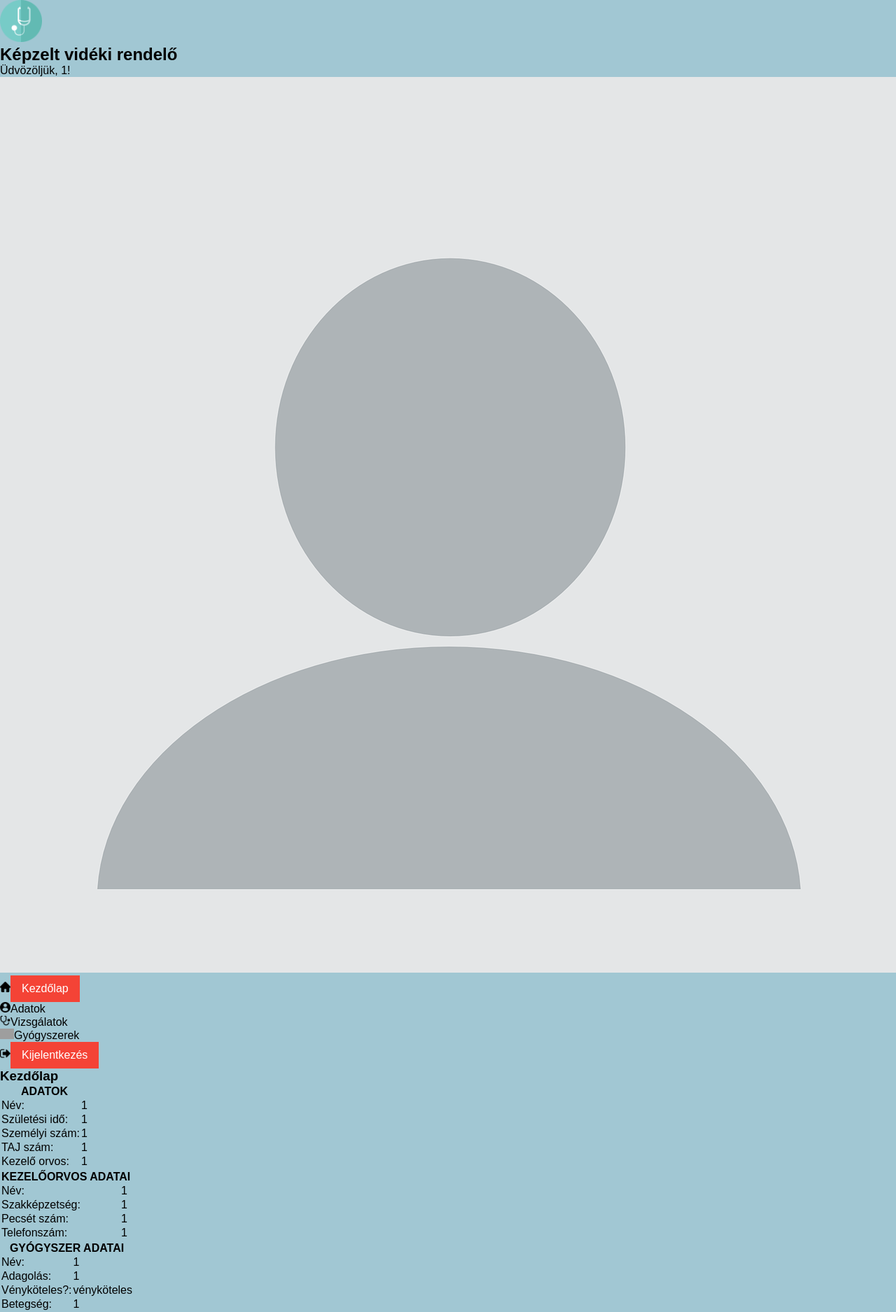
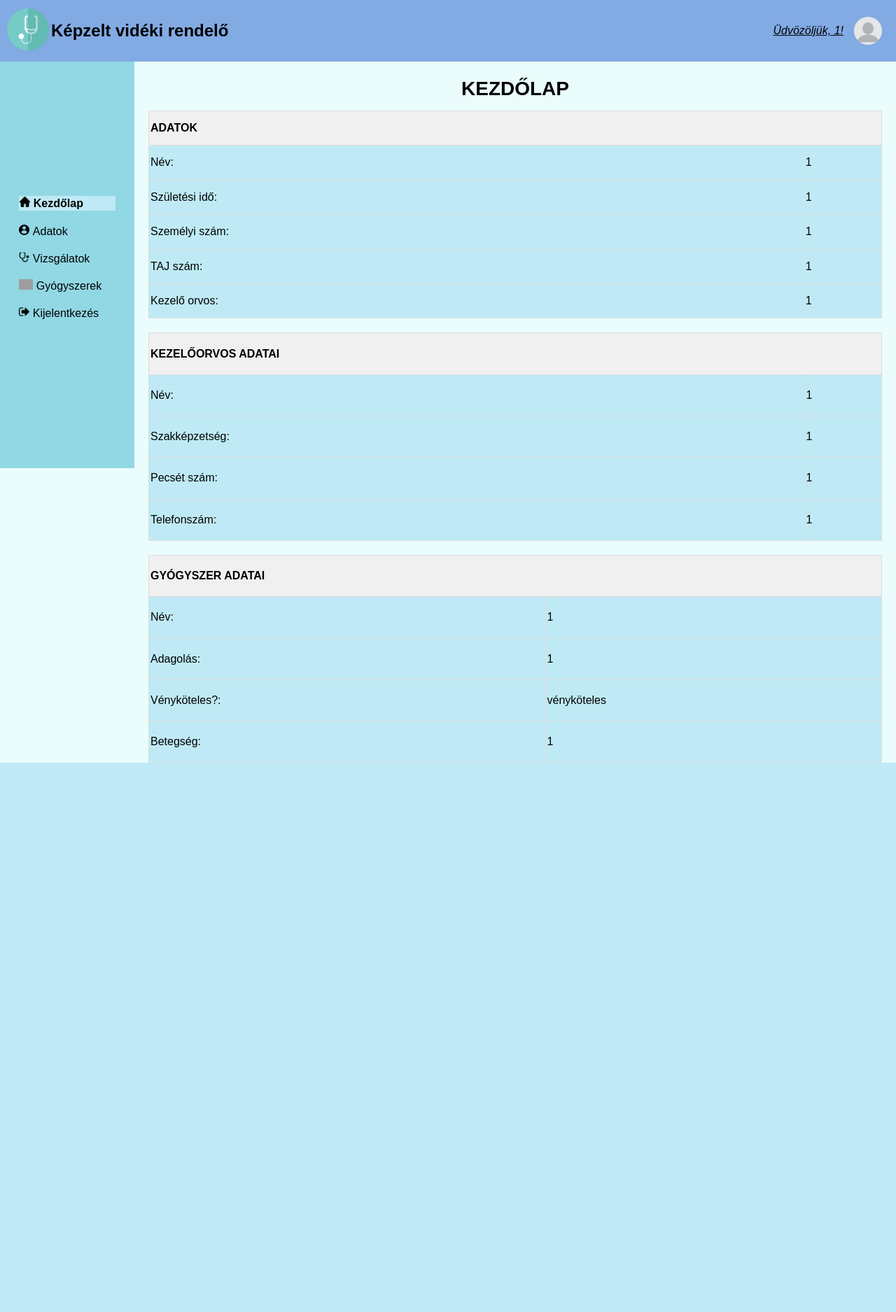
Before and after one commit to corvinus-iz7tl4/sql-injection-mintaalkalmazas, a PHP site: page /php/dashboard.php in a window 1280 px wide. Shown: the whole page at 70% size. After the commit the page ends 1090 px from the top, so only its background shows below. Run offline with PHP 8.4, Linux system fonts and the light colour scheme; the visitor is signed in with stand-in values (Sample User, id 1); grey boxes are pictures that could not be loaded.

Commit message:
add minimal styling to webpage

```diff
--- a/css/style.css
+++ b/css/style.css
@@ -1,24 +1,168 @@
 * {
-    margin: 0;
-    padding: 0;
     box-sizing: border-box;
 }
 
-body {
-    font-family: Arial, sans-serif;
-    background-color: #a1c7d3;
+body,
+html {
+    margin: 0;
+    padding: 0;
+    background-color: #EAFDFC;
+    font-family: sans-serif;
 }
 
-a {
-    color: black;
-    text-decoration: none;
+/* Main container */
+.container {
+    display: flex;
 }
 
-a#active {
-    color: green;
+/* Header */
+.header {
+    display: flex;
+    align-items: center;
+    background-color: #82AAE3;
+    padding: 10px;
+    justify-content: space-between;
+}
+
+.logo {
+    width: 5%;
+}
+
+.profile {
+    flex: 1;
+    display: flex;
+    justify-content: flex-end;
+    align-items: center;
+}
+
+span {
+    font-size: 16px;
+    font-style: italic;
+    text-decoration: underline;
+}
+
+.profile-picture {
+    width: 40px;
+    height: 40px;
+    border-radius: 50%;
+    object-fit: cover;
+    margin-right: 10px;
+    margin-left: 15px;
+}
+
+/* Dashboard */
+.dashboard {
+    flex: 1;
+    padding: 20px;
+    background-color: #EAFDFC;
+}
+
+.dashboard h3 {
+    text-align: center;
+    font-size: 28px;
+    text-transform: uppercase;
+    margin-top: 3px;
+    margin-bottom: 15px;
+}
+
+/* Menu */
+.menu {
+    width: 15%;
+    background-color: #91D8E4;
+    display: flex;
+    flex-direction: column;
+    align-items: center;
+    padding-top: 15%;
+    padding-bottom: 15%;
+}
+
+.menu ul {
+    list-style-type: none;
+    padding: 0;
+    margin: 0;
+    text-align: center;
+}
+
+.menu li {
+    margin-bottom: 20px;
+    position: relative;
+    padding-right: 20px;
+    font-size: 16px;
+    text-align: left;
+}
+
+.menu li img {
+    align-self: left;
+}
+
+.menu li a {
+    text-decoration: none;
+    color: black;
+    margin-left: 5px;
+}
+
+.menu li.active {
+    font-weight: bold;
+    border: solid #BFEAF5 1px;
+    background-color: #BFEAF5;
+    ;
+}
+
+.menu li:hover {
+    background-color: #EAFDFC;
+    cursor: pointer;
+}
+
+.box {
+    width: 100%;
+    height: fit-content;
+    margin-bottom: 20px;
+    background-color: #BFEAF5;
+    display: flex;
+    justify-content: center;
+    align-items: center;
+}
+
+.box table {
+    width: 100%;
+    height: 100%;
+    border-collapse: collapse;
+}
+
+.box th,
+.box td {
+    border: 1px solid #ddd;
+    padding: 2px;
+    text-align: left;
+}
+
+.box th {
+    background-color: #f0f0f0;
     font-weight: bold;
 }
 
+.box1 {
+    height: 55%;
+}
+
+/* Responsive styles */
+@media only screen and (max-width: 768px) {
+
+    /* For tablet and mobile */
+    .container {
+        flex-direction: column;
+    }
+
+    .menu {
+        width: 100%;
+    }
+
+    .dashboard {
+        width: 100%;
+    }
+}
+
+/* ---LOGIN STYLE--- */
 .login-container {
     display: flex;
     justify-content: center;
@@ -29,7 +173,7 @@ a#active {
 .login-form {
     width: 50%;
     height: 50%;
-    background-color: #a1e1e6;
+    background-color: #BFEAF5;
     padding: 15px;
     border-radius: 8px;
     box-shadow: 0 2px 4px rgba(0, 0, 0, 0.1);
@@ -41,7 +185,7 @@ a#active {
 
 .login-form h2 {
     font-size: 36px;
-    margin-top: 5px;
+    margin-top: 25px;
     margin-bottom: 40px;
     text-align: center;
 }
@@ -69,13 +213,13 @@ a#active {
     margin-right: 20px;
     display: flex;
     justify-content: center;
-    align-items:center;
+    align-items: center;
 }
 
 .login-form input[type="submit"] {
     width: 40%;
     padding: 10px;
-    background-color: #1e81b0;
+    background-color: #91D8E4;
     border: none;
     color: #ffffff;
     font-size: 16px;
@@ -86,7 +230,7 @@ a#active {
 }
 
 .login-form input[type="submit"]:hover {
-    background-color: #063970;
+    background-color: #82AAE3;
 }
 
 .login-form #errorMsg {
@@ -94,68 +238,3 @@ a#active {
     margin-top: 25px;
     font-style: italic;
 }
-
-/* Navigation bar styles */
-.navbar {
-    background-color: #333;
-    overflow: hidden;
-}
-
-.navbar ul {
-    list-style-type: none;
-    margin: 0;
-    padding: 0;
-    overflow: hidden;
-}
-
-.navbar li {
-    float: left;
-}
-
-.navbar li a {
-    display: block;
-    color: #fff;
-    text-align: center;
-    padding: 14px 16px;
-    text-decoration: none;
-    transition: background-color 0.3s;
-}
-
-.navbar li a:hover {
-    background-color: #555;
-}
-
-.navbar .active {
-    background-color: #4CAF50;
-}
-
-/* Responsive navigation bar */
-@media screen and (max-width: 600px) {
-    .navbar li {
-        float: none;
-    }
-
-    .navbar li a {
-        display: block;
-        text-align: left;
-    }
-}
-
-/* Logout and main menu buttons */
-.logout-btn,
-.dashboard-btn {
-    display: inline-block;
-    background-color: #f44336;
-    color: #fff;
-    border: none;
-    padding: 10px 16px;
-    text-align: center;
-    text-decoration: none;
-    cursor: pointer;
-    transition: background-color 0.3s;
-}
-
-.logout-btn:hover,
-.dashboard-btn:hover {
-    background-color: #df362d;
-}
--- a/php/login.php
+++ b/php/login.php
@@ -6,6 +6,7 @@ header("Content-type: text/html; charset=utf-8");
 
 <head>
     <meta charset="UTF-8">
+    <meta name="viewport" content="width=devicewidth, initial-scale=1.0">
     <meta name="viewport" content="width=device-width, initial-scale=1.0">
     <link rel="stylesheet" href="../css/style.css">
     <link rel="icon" href="../css/képek/favicon.png" type="image/x-icon">
```
